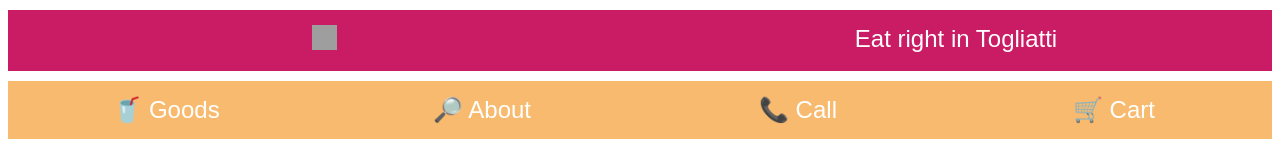
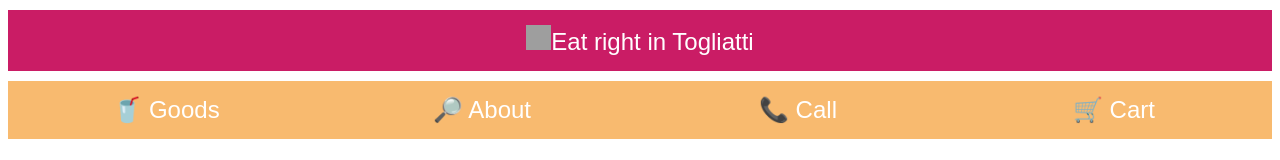
Before and after one commit to Max-CS50/Sport, a plain HTML site: page index.html in a window 1280 px wide. Shown: the top 160 px of the page. Drawn offline with Linux system fonts and the light colour scheme; grey boxes are pictures that could not be loaded.

Commit message:
Center header

```diff
--- a/index.html
+++ b/index.html
@@ -14,9 +14,9 @@
 
 <body>
    <header class="header">
-      <div class="header-item"><span class="link-item-header"><img src="https://goo.su/8c2n" alt="logo" width="25px"
-               height="25px"></span></div>
-      <div class="header-item"><span class="link-item-header"><a id="slogo"></a>Eat right in Togliatti</span></div>
+      <div class="header-item"><span><img src="https://goo.su/8c2n" alt="logo" width="25px"
+               height="25px"></span><span><a id="slogo"></a>Eat right in Togliatti</span>
+      </div>
    </header>
    <nav class="menu">
       <div class="menu-item"><a href="#" class="link-item-menu">&#129380; Goods</a></div>
--- a/style.css
+++ b/style.css
@@ -10,6 +10,7 @@ html {
    display: flex;
    flex-wrap: wrap;
    max-width: 1280px;
+   justify-content: center;
    background-color: rgb(202, 28, 101);
    margin: 10px auto;
 }
```
